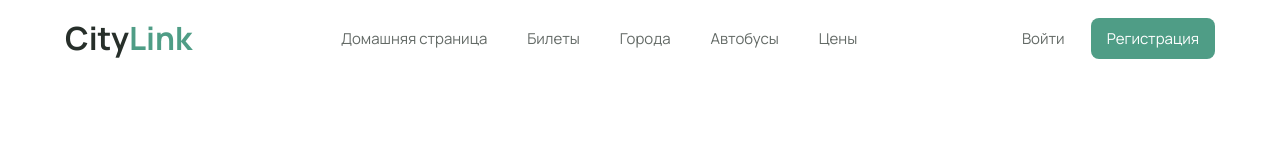
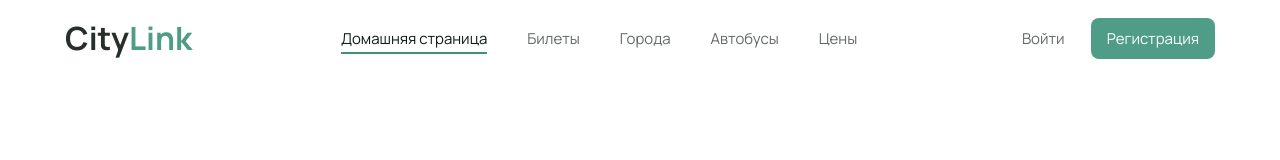
Before and after one commit to krancheh/citylink-frontend, a React (Create React App) app: page / in a window 1280 px wide. Shown: the top 160 px of the page. Built offline with nearby package versions, Linux system fonts and the light colour scheme.

Commit message:
current location styling

```diff
--- a/src/App.tsx
+++ b/src/App.tsx
@@ -5,7 +5,6 @@ import LandingPage from "./pages/LandingPage/LandingPage";
 import ErrorPage from "./pages/ErrorPage/ErrorPage";
 import AuthPage from "./pages/AuthPage/AuthPage";
 import RoutesPage from "./pages/RoutesPage/RoutesPage";
-import RequireAuth from "./utils/RequireAuth";
 import ProfilePage from "./pages/ProfilePage/ProfilePage";
 import TicketsPage from "./pages/TicketsPage/TicketsPage";
 
@@ -14,9 +13,6 @@ function App() {
     const router = createBrowserRouter(createRoutesFromElements(
         <Route errorElement={<ErrorPage/>}>
             <Route path="/" element={<Layout/>}>
-                {/* Public routes */}
-
-
                 <Route index element={<LandingPage/>}/>
                 <Route path="/login" element={<AuthPage/>}/>
                 <Route path="/signup" element={<AuthPage/>}/>
--- a/src/components/Header/Header.scss
+++ b/src/components/Header/Header.scss
@@ -43,13 +43,28 @@
       }
 
       .nav-link {
-        text-decoration: none;
+        position: relative;
         color: index.$common-grey;
         white-space: nowrap;
       }
 
       .nav-link:hover{
         color: index.$common-black;
+      }
+
+      .nav-link.active {
+        color: index.$common-black;
+        opacity: 1;
+      }
+
+      .nav-link.active::after {
+        content: "";
+        position: absolute;
+        bottom: -5px;
+        left: 0;
+        width: 100%;
+        height: 2px;
+        background-color: index.$base-color;
       }
     }
 
--- a/src/components/Header/Header.tsx
+++ b/src/components/Header/Header.tsx
@@ -1,5 +1,5 @@
 import React from 'react';
-import {Link} from "react-router-dom";
+import {Link, useLocation} from "react-router-dom";
 import "./Header.scss";
 import Button from "../Button/Button";
 import {ReactComponent as SidebarIcon} from "../../assets/icons/sidebar-icon.svg";
@@ -10,6 +10,8 @@ type TProps = {
 }
 
 const Header: React.FC<TProps> = ({handler}) => {
+    const {pathname} = useLocation();
+
     return (
         <header className='header'>
             <div className="wrapper">
@@ -18,11 +20,11 @@ const Header: React.FC<TProps> = ({handler}) => {
                     <Link className='logo' to="/">City<span>Link</span></Link>
 
                     <nav className="nav">
-                        <Link className="nav-link" to='/'>Домашняя страница</Link>
-                        <Link className="nav-link" to='/routes'>Билеты</Link>
-                        <Link className="nav-link" to='/'>Города</Link>
-                        <Link className="nav-link" to='/'>Автобусы</Link>
-                        <Link className="nav-link" to='/'>Цены</Link>
+                        <Link className={`nav-link ${pathname === '/' ? "active" : ""}`} to='/'>Домашняя страница</Link>
+                        <Link className={`nav-link ${pathname === '/routes' ? "active" : ""}`} to='/routes'>Билеты</Link>
+                        <Link className={`nav-link ${pathname === '/cities' ? "active" : ""}`} to='/'>Города</Link>
+                        <Link className={`nav-link ${pathname === '/buses' ? "active" : ""}`} to='/'>Автобусы</Link>
+                        <Link className={`nav-link ${pathname === '/prices' ? "active" : ""}`} to='/'>Цены</Link>
                     </nav>
 
                     <MiniProfile/>
--- a/src/components/Sidebar/Sidebar.scss
+++ b/src/components/Sidebar/Sidebar.scss
@@ -1,3 +1,5 @@
+@use 'src/index';
+
 .sidebar {
   height: 100dvh;
   display: flex;
@@ -48,9 +50,33 @@
     flex-direction: column;
     gap: 10px;
     flex: 1 0 auto;
+
+    .nav-link {
+      position: relative;
+      font-size: 18px;
+      color: index.$common-grey;
+      white-space: nowrap;
+    }
+
+    .nav-link:hover {
+      color: index.$common-black;
+    }
+
+    .nav-link.active {
+      color: index.$common-black;
+      opacity: 1;
+    }
+
+    .nav-link.active::after {
+      content: "";
+      position: absolute;
+      bottom: 0;
+      left: -5px;
+      width: 2px;
+      height: 100%;
+      background-color: index.$base-color;
+    }
   }
-
-
 }
 
 .show {
--- a/src/components/Sidebar/Sidebar.tsx
+++ b/src/components/Sidebar/Sidebar.tsx
@@ -30,11 +30,11 @@ const Sidebar: React.FC<TProps> = ({isActive, handler}) => {
                 </div>
 
                 <nav className="nav">
-                    <Link className="nav-link" to='/'>Домашняя страница</Link>
-                    <Link className="nav-link" to='/routes'>Билеты</Link>
-                    <Link className="nav-link" to='/'>Города</Link>
-                    <Link className="nav-link" to='/'>Автобусы</Link>
-                    <Link className="nav-link" to='/'>Цены</Link>
+                    <Link className={`nav-link ${pathname === '/' ? "active" : ""}`} to='/'>Домашняя страница</Link>
+                    <Link className={`nav-link ${pathname === '/routes' ? "active" : ""}`} to='/routes'>Билеты</Link>
+                    <Link className={`nav-link ${pathname === '/cities' ? "active" : ""}`} to='/'>Города</Link>
+                    <Link className={`nav-link ${pathname === '/buses' ? "active" : ""}`} to='/'>Автобусы</Link>
+                    <Link className={`nav-link ${pathname === '/prices' ? "active" : ""}`} to='/'>Цены</Link>
                 </nav>
 
                 <MiniProfile/>
```
